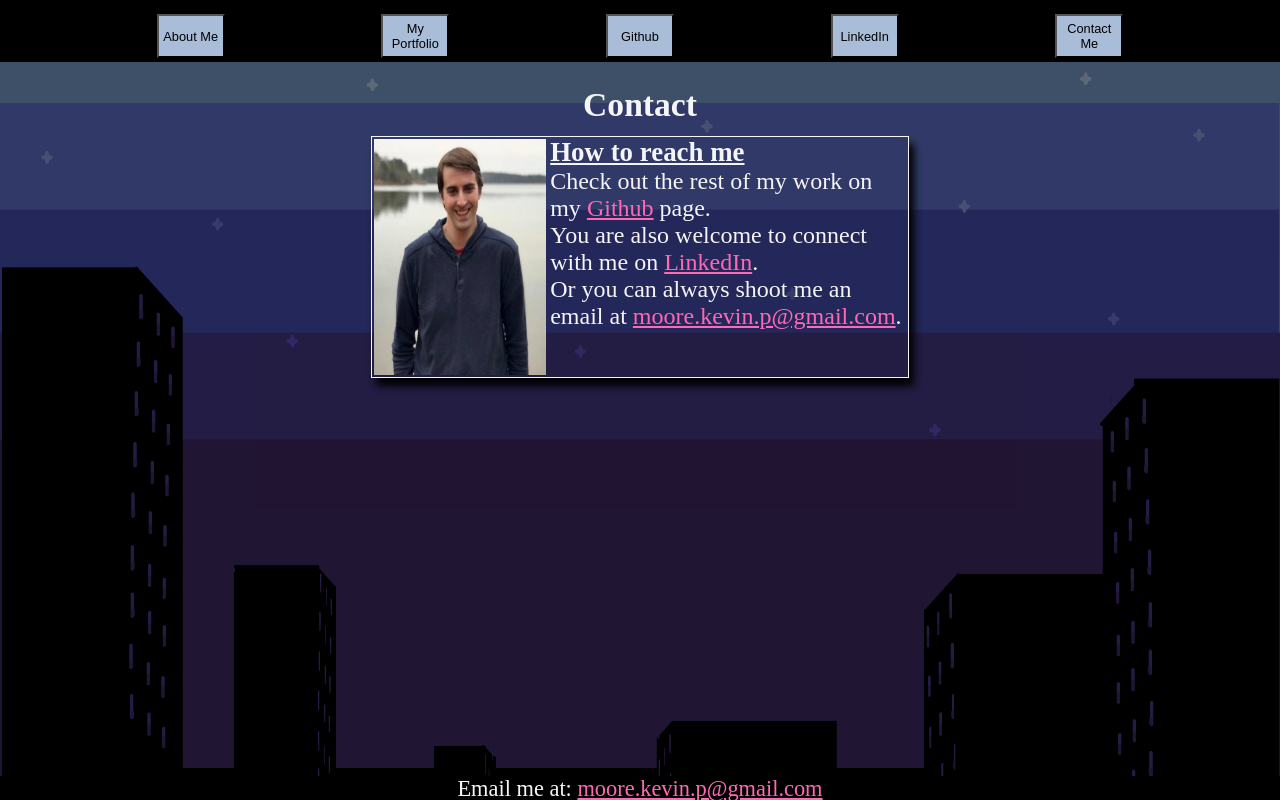
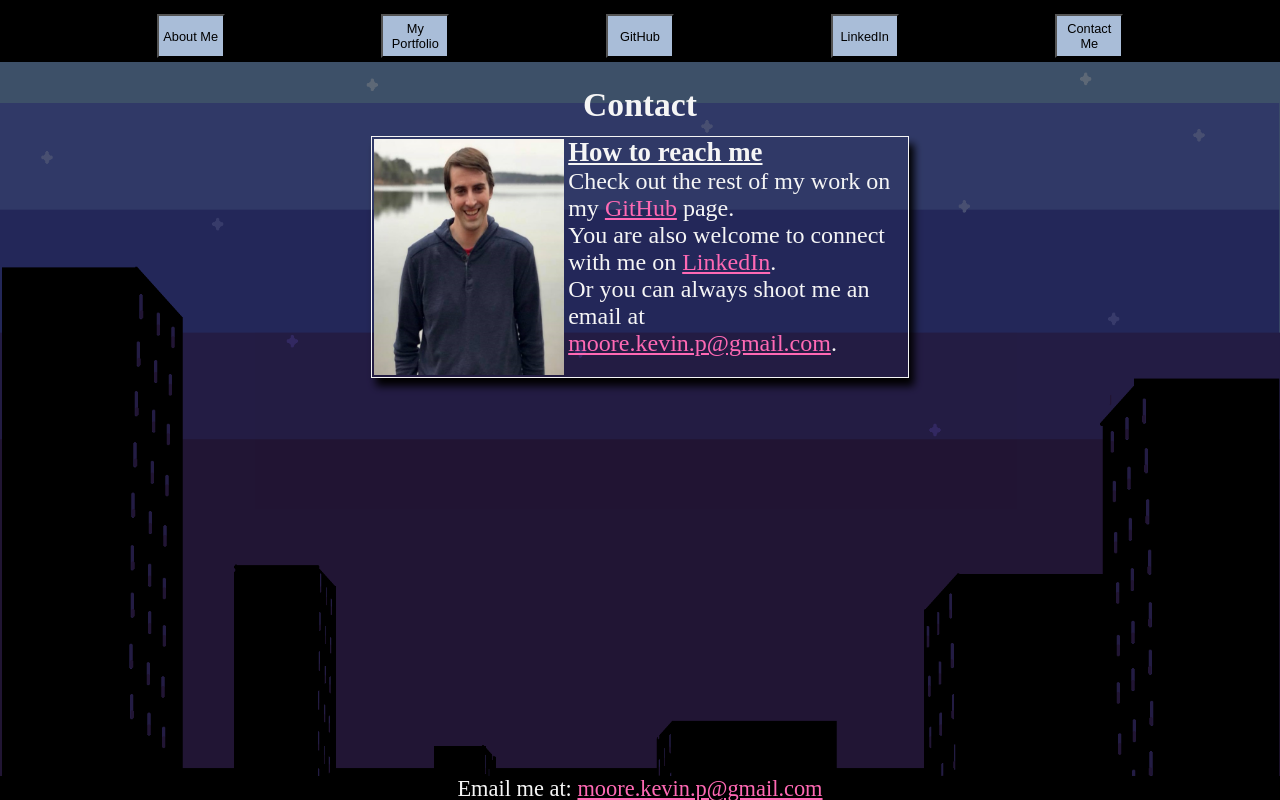
Before and after one commit to KevinPMoore/Portfolio, a React (Create React App) app: page / in a window 1280 px wide. Both pictures are taken after a click on the button "Contact Me". Built offline with nearby package versions, Linux system fonts and the light colour scheme.

Commit message:
small syntax changes and fixed Contact section on odd screen sizes

```diff
--- a/src/components/contact/contact.css
+++ b/src/components/contact/contact.css
@@ -45,7 +45,7 @@ li {
     }
 
     .contact-info {
-        min-width: 280px;
+        min-width: 470px;
         max-width: 42%;
         min-height: 240px;
         max-height: 300px;
@@ -53,8 +53,11 @@ li {
     }
 
     .profile {
-        width: 176px;
-        height: 240px;
+        width: 194px;
+        min-height: 240px;
+        margin-bottom: auto;
+        margin-top: auto;
+
     }
 
     li {
--- a/src/components/contact/contact.js
+++ b/src/components/contact/contact.js
@@ -29,7 +29,7 @@ export default class Contact extends React.Component {
                         aria-label='How to reach me'
                     >
                         <li>
-                            Check out the rest of my work on my <a className='contact-link' href='https://github.com/KevinPMoore' target='_blank' rel='noopener noreferrer'>Github</a> page.
+                            Check out the rest of my work on my <a className='contact-link' href='https://github.com/KevinPMoore' target='_blank' rel='noopener noreferrer'>GitHub</a> page.
                         </li>
                         <li>
                             You are also welcome to connect with me on <a className='contact-link' href='https://www.linkedin.com/in/kevin-moore-8b972933/' target='_blank' rel='noopener noreferrer'>LinkedIn</a>.
--- a/src/components/header/header.js
+++ b/src/components/header/header.js
@@ -67,7 +67,7 @@ export default class Header extends React.Component {
                         <button
                             className='nav-button'
                         >
-                            Github
+                            GitHub
                         </button>
                     </a>
                     <a  className='nav-button' href='https://www.linkedin.com/in/kevin-p-moore/' target='_blank' rel='noopener noreferrer'>
--- a/src/components/projects/projects.js
+++ b/src/components/projects/projects.js
@@ -82,7 +82,7 @@ export default class Projects extends React.Component {
                             app lets users explore the internet's most comprehensive board game database and find the centerpiece of their next game night.
                         </p>
                         <p>
-                            This project was built using HTML, Javascript and jQuery while integrating the Board Game Atlas API.
+                            This project was built using HTML, JavaScript and jQuery while integrating the Board Game Atlas API.
                         </p>
                         <div
                             className='link-container'
@@ -103,7 +103,7 @@ export default class Projects extends React.Component {
                             metric conversions commonly used in cooking. Score and progress are displayed across the top of the screen.
                         </p>
                         <p>
-                            This project was built using HTML, Javascript and jQuery.
+                            This project was built using HTML, JavaScript and jQuery.
                         </p>
                         <div
                             className='link-container'
```
